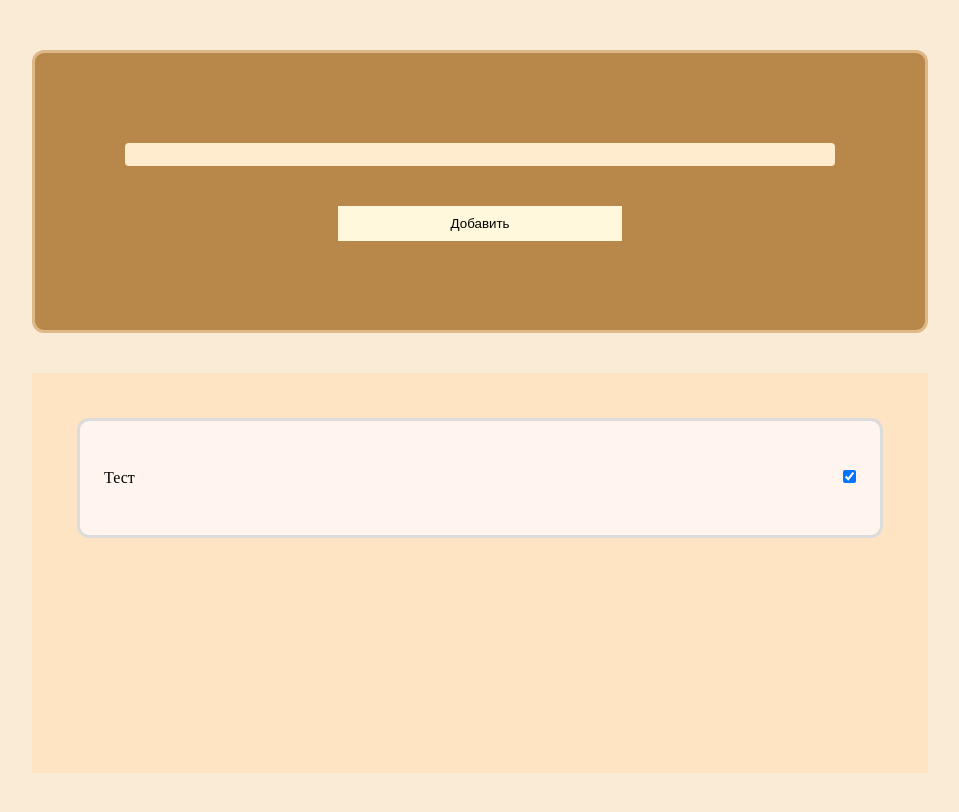
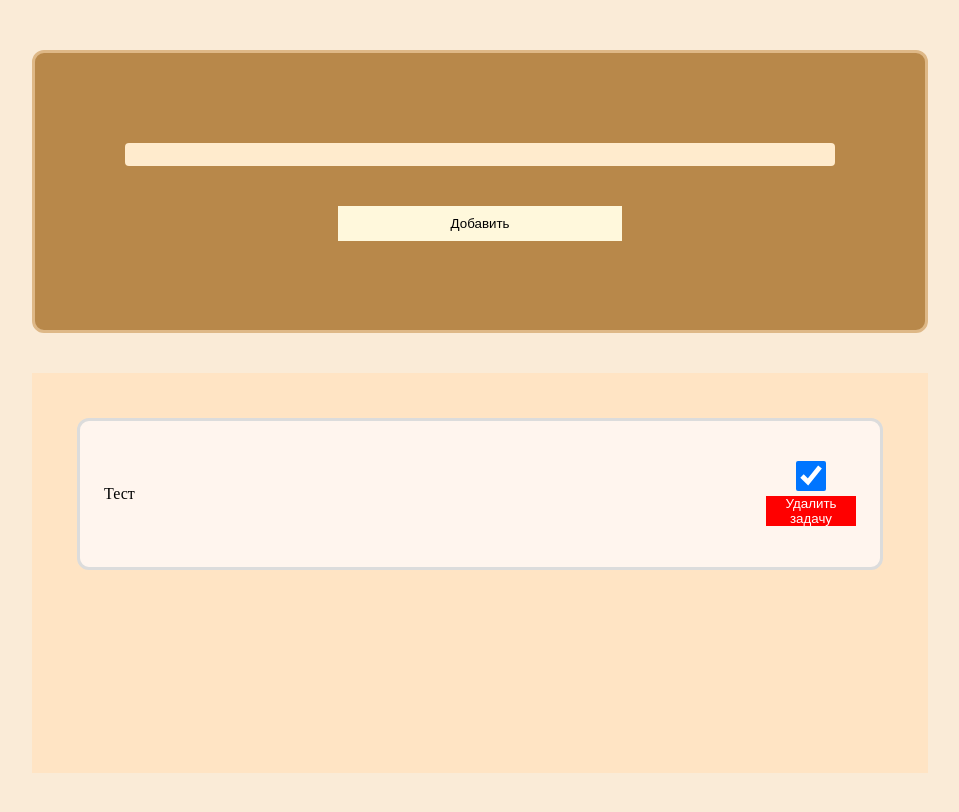
Before and after one commit to nzakypov521-byte/React-Task-Manager, a React (Vite) app: page / in a window 1280 px wide. Shown: the top 812 px of the page, without its empty margins (160-1119 px from the left). Built offline with nearby package versions, Linux system fonts and the light colour scheme.

Commit message:
Добавлено удаление задачи

```diff
--- a/src/App.tsx
+++ b/src/App.tsx
@@ -37,10 +37,20 @@ function App() {
     );
   }
 
+  function deleteItem(id: number) {
+    setData((prevData) =>
+      prevData.filter((item) => (item.id != id ? item : null)),
+    );
+  }
+
   return (
     <div className={styles.main}>
       <TaskForm cb={getTask}></TaskForm>
-      <TaskList data={data} toggleData={ToggleData}></TaskList>
+      <TaskList
+        data={data}
+        toggleData={ToggleData}
+        deleteItem={deleteItem}
+      ></TaskList>
     </div>
   );
 }
--- a/src/components/TaskItem.tsx
+++ b/src/components/TaskItem.tsx
@@ -1,11 +1,12 @@
 import styles from "../scss/TaskItem.module.scss";
 
 interface TaskItemType {
-  key: number,
-  id: number,
-  text: string,
-  completed: boolean,
-  cb: (id: number, mode: boolean) => void
+  key: number;
+  id: number;
+  text: string;
+  completed: boolean;
+  cb: (id: number, mode: boolean) => void;
+  delete: (id: number) => void;
 }
 
 function TaskItem(props: TaskItemType) {
@@ -18,6 +19,7 @@ function TaskItem(props: TaskItemType) {
           checked={props.completed}
           onChange={(e) => props.cb(props.id, e.target.checked)}
         />
+        <button onClick={() => props.delete(props.id)}>Удалить задачу</button>
       </div>
     </div>
   );
--- a/src/components/TaskList.tsx
+++ b/src/components/TaskList.tsx
@@ -1,13 +1,15 @@
 import styles from "../scss/TaskList.module.scss";
 import TaskItem from "./TaskItem";
-import type { Task } from "../types"
+import type { Task } from "../types";
 
 function TaskList({
   data,
   toggleData,
+  deleteItem,
 }: {
   data: Task[];
   toggleData: (id: number, status: boolean) => void;
+  deleteItem: (id: number) => void;
 }) {
   return (
     <div className={styles.mainBlock}>
@@ -18,6 +20,7 @@ function TaskList({
           text={item.text}
           completed={item.completed}
           cb={toggleData}
+          delete={deleteItem}
         ></TaskItem>
       ))}
     </div>
--- a/src/scss/TaskItem.module.scss
+++ b/src/scss/TaskItem.module.scss
@@ -20,12 +20,36 @@
 
   padding: 5% 3%;
 
-  flex-shrink: 0 input {
-    width: 30px;
-    height: 30px;
-  }
+  flex-shrink: 0;
 
-  input:hover {
-    cursor: pointer;
+  .checkbox {
+    display: flex;
+    flex-direction: column;
+    align-items: center;
+
+    gap: 5px;
+
+    input {
+      width: 30px;
+      height: 30px;
+    }
+
+    input:hover {
+      cursor: pointer;
+    }
+
+    button {
+      width: 90px;
+      height: 30px;
+
+      background-color: red;
+      color: white;
+
+      border: none;
+    }
+
+    button:hover {
+      cursor: pointer;
+    }
   }
 }
```
Also changed, not shown: tsconfig.app.json (line endings or trailing spaces).
